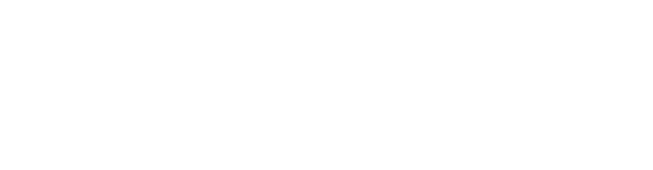
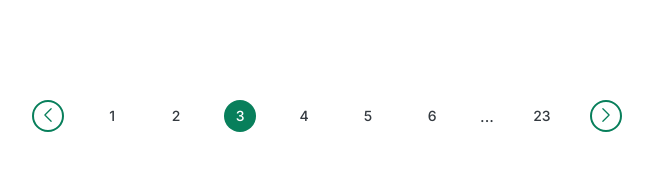
Before and after one commit to Matthew-Oduamafu/06-Components, a plain HTML site: page 04-pagination.html in a window 1280 px wide. Shown: the whole page, without its empty margins (313-966 px from the left). Drawn offline with Linux system fonts and the light colour scheme.

Commit message:
my solution to pagination done

```diff
--- a/04-pagination.html
+++ b/04-pagination.html
@@ -8,7 +8,7 @@
       href="https://fonts.googleapis.com/css2?family=Inter:wght@400;500;700&display=swap"
       rel="stylesheet"
     />
-    <title>Carousel Component</title>
+    <title>Pagination Component</title>
 
     <style>
       * {
@@ -22,7 +22,132 @@
         color: #343a40;
         line-height: 1;
       }
+      /* .container {
+      } */
+      .pagination {
+        margin: 100px 0;
+
+        display: flex;
+        justify-content: center;
+        align-items: center;
+        gap: 32px;
+      }
+      .btn {
+        width: 32px;
+        height: 32px;
+        background-color: #fff;
+        cursor: pointer;
+
+        border: 2px solid #087f5b;
+        border-radius: 50%;
+
+        /* display: flex;
+        justify-self: center;
+        align-items: center; */
+      }
+      .btn:hover {
+        background-color: #087f5b;
+        color: #fff;
+      }
+      .btn:hover .btn-icon {
+        stroke: #fff;
+      }
+      .btn-icon {
+        width: 24px;
+        height: 24px;
+        stroke: #087f5b;
+        padding: 2px;
+
+        /* transform: translate(10%, 0); */
+      }
+
+      a:link,
+      a:visited {
+        color: #343a40;
+        font-size: 14px;
+        font-weight: 500;
+        text-decoration: none;
+
+        display: inline-block;
+        width: 32px;
+        height: 32px;
+        border-radius: 50%;
+        padding: 6px;
+        background-color: #fff;
+        color: #343a40;
+
+        display: flex;
+        justify-content: center;
+        align-items: center;
+      }
+      a:hover,
+      a:active {
+        text-decoration: none;
+
+        display: inline-block;
+        width: 32px;
+        height: 32px;
+        align-content: center;
+        border-radius: 50%;
+        padding: 6px;
+        background-color: #087f5b;
+        color: #fff;
+
+        display: flex;
+        justify-content: center;
+        align-items: center;
+      }
+      .current-page {
+        background-color: #087f5b !important;
+        color: #fff !important;
+      }
     </style>
   </head>
-  <body></body>
+  <body>
+    <div class="pagination">
+      <button class="btn">
+        <svg
+          xmlns="http://www.w3.org/2000/svg"
+          fill="none"
+          viewBox="0 0 24 24"
+          stroke-width="1.5"
+          stroke="currentColor"
+          class="btn-icon"
+        >
+          <path
+            stroke-linecap="round"
+            stroke-linejoin="round"
+            d="M15.75 19.5L8.25 12l7.5-7.5"
+          />
+        </svg>
+      </button>
+      <!-- <div class="page-numbers">
+
+      </div> -->
+      <a href="#"><span>1</span></a>
+      <a href="#"><span>2</span></a>
+      <a href="#" class="current-page"><span>3</span></a>
+      <a href="#"><span>4</span></a>
+      <a href="#"><span>5</span></a>
+      <a href="#"><span>6</span></a>
+      <span>...</span>
+      <a href="#"><span>23</span></a>
+      <button class="btn">
+        <svg
+          xmlns="http://www.w3.org/2000/svg"
+          fill="none"
+          viewBox="0 0 24 24"
+          stroke-width="1.5"
+          stroke="currentColor"
+          class="btn-icon"
+        >
+          <path
+            stroke-linecap="round"
+            stroke-linejoin="round"
+            d="M8.25 4.5l7.5 7.5-7.5 7.5"
+          />
+        </svg>
+      </button>
+    </div>
+  </body>
 </html>
```
